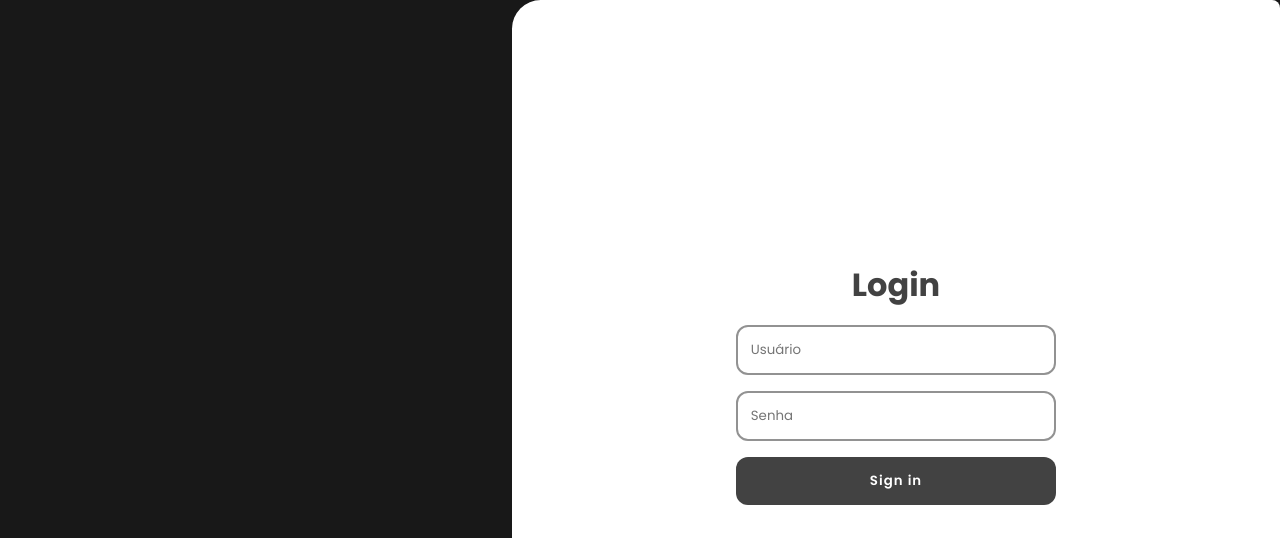
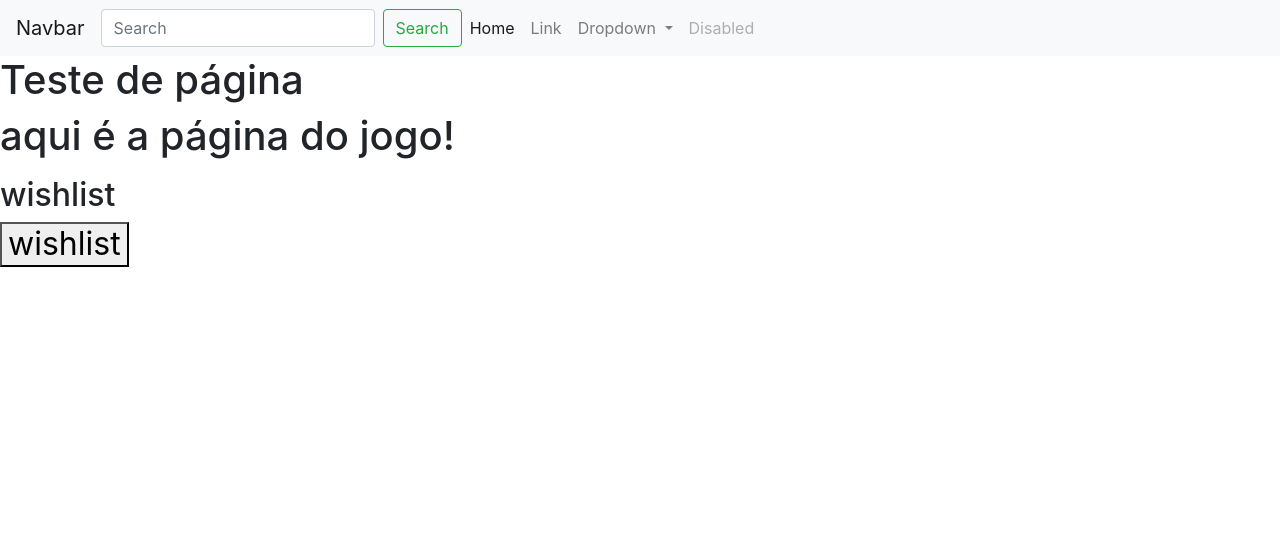
Before and after one commit to lariisantos/OldCheckpoint, a Django app: page / in a window 1280 px wide. Shown: the top 538 px of the page. Run offline with Django 5.2, Linux system fonts and the light colour scheme.

Commit message:
css (tentativa)

```diff
--- a/checkpoint/urls.py
+++ b/checkpoint/urls.py
@@ -3,6 +3,8 @@ from django.urls import path, include
 
 urlpatterns = [
     path('admin/', admin.site.urls),
-    path('', include('autenticacao.urls')),
-    path('app/', include('sistema.urls'))
+    #path('', include('autenticacao.urls')),
+    #path('app/', include('sistema.urls'))
+    path('', include('sistema.urls'))
+
 ]
--- a/sistema/templates/sistema/pagjogo.html
+++ b/sistema/templates/sistema/pagjogo.html
@@ -8,18 +8,57 @@
         <link rel="preconnect" href="https://fonts.googleapis.com">
         <link rel="preconnect" href="https://fonts.gstatic.com">
         <link href="https://fonts.googleapis.com/css2?family=Poppins:ital,wght@0,400;0,500;0,600;0,700;0,800;0,900;1,400;1,500;1,600;1,700;1,800;1,900&display=swap" rel="stylesheet">
-        <link href="https://cdn.jsdelivr.net/npm/bootstrap@5.3.0-alpha1/dist/css/bootstrap.min.css" rel="stylesheet" integrity="sha384-B4gt1jrGC7Jh4AgTPSdUtOBvfO8shCFF2z/mIEHRYJBLBFC2Ibbm4uKdYtIbbVfS" crossorigin="anonymous">
         <link rel="stylesheet" href="{% static 'sistema/styles/pagjogo.css' %}">
+        <link rel="stylesheet" href="https://cdn.jsdelivr.net/npm/bootstrap@4.0.0/dist/css/bootstrap.min.css" integrity="sha384-Gn5384xqQ1aoWXA+058RXPxPg6fy4IWvTNh0E263XmFcJlSAwiGgFAW/dAiS6JXm" crossorigin="anonymous">
 
-        {% block head %} {% endblock %}
+        {% block head %}
         <title>Checkpoint</title>
     </head>
     <body class="poppins-medium">
+
+        <nav class="navbar navbar-expand-lg navbar-light bg-light">
+            <a class="navbar-brand" href="#">Navbar</a>
+            <button class="navbar-toggler" type="button" data-toggle="collapse" data-target="#navbarSupportedContent" aria-controls="navbarSupportedContent" aria-expanded="false" aria-label="Toggle navigation">
+            <span class="navbar-toggler-icon"></span>
+            </button>
+            <form class="form-inline my-2 my-lg-0">
+                <input class="form-control mr-sm-2" type="search" placeholder="Search" aria-label="Search">
+                <button class="btn btn-outline-success my-2 my-sm-0" type="submit">Search</button>
+            </form>
+            <div class="collapse navbar-collapse" id="navbarSupportedContent">
+            <ul class="navbar-nav mr-auto">
+                <li class="nav-item active">
+                <a class="nav-link" href="#">Home <span class="sr-only">(current)</span></a>
+                </li>
+                <li class="nav-item">
+                <a class="nav-link" href="#">Link</a>
+                </li>
+                <li class="nav-item dropdown">
+                <a class="nav-link dropdown-toggle" href="#" id="navbarDropdown" role="button" data-toggle="dropdown" aria-haspopup="true" aria-expanded="false">
+                    Dropdown
+                </a>
+                <div class="dropdown-menu" aria-labelledby="navbarDropdown">
+                    <a class="dropdown-item" href="#">Action</a>
+                    <a class="dropdown-item" href="#">Another action</a>
+                    <div class="dropdown-divider"></div>
+                    <a class="dropdown-item" href="#">Something else here</a>
+                </div>
+                </li>
+                <li class="nav-item">
+                <a class="nav-link disabled" href="#">Disabled</a>
+                </li>
+            </ul>
+            </div>
+        </nav>
+
         {% block body %}
         <h1>Teste de página<h1>
             <p>aqui é a página do jogo!</p>
             <h2>wishlist<h2>
-                <button>wishlist</button>
+                <form method="POST" action="{% url 'gameView'%}">
+                    <button value="{}">wishlist</button>
+                </form>
         {% endblock %}
     </body>
+    {% endblock %}
 </html>
```
